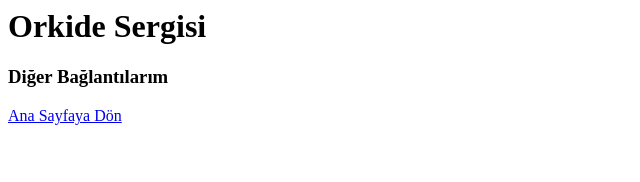
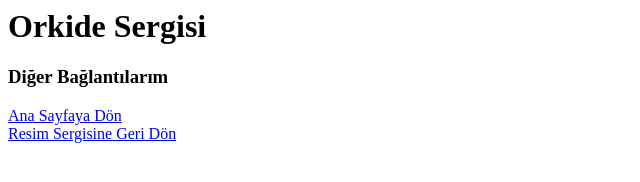
Before and after one commit to akdogann00/html-practice, a plain HTML site: page orkidesergisi.html in a window 1280 px wide. Shown: the whole page, without its empty margins (0-640 px from the left). Drawn offline with Linux system fonts and the light colour scheme.

Commit message:
Add link to return to Resim Sergisi

```diff
--- a/orkidesergisi.html
+++ b/orkidesergisi.html
@@ -13,5 +13,9 @@
 
 <a href="index.html">Ana Sayfaya Dön</a>
 
+<br>
+
+<a href="resimsergisi">Resim Sergisine Geri Dön</a>
+
 </body>
 </html>
```
